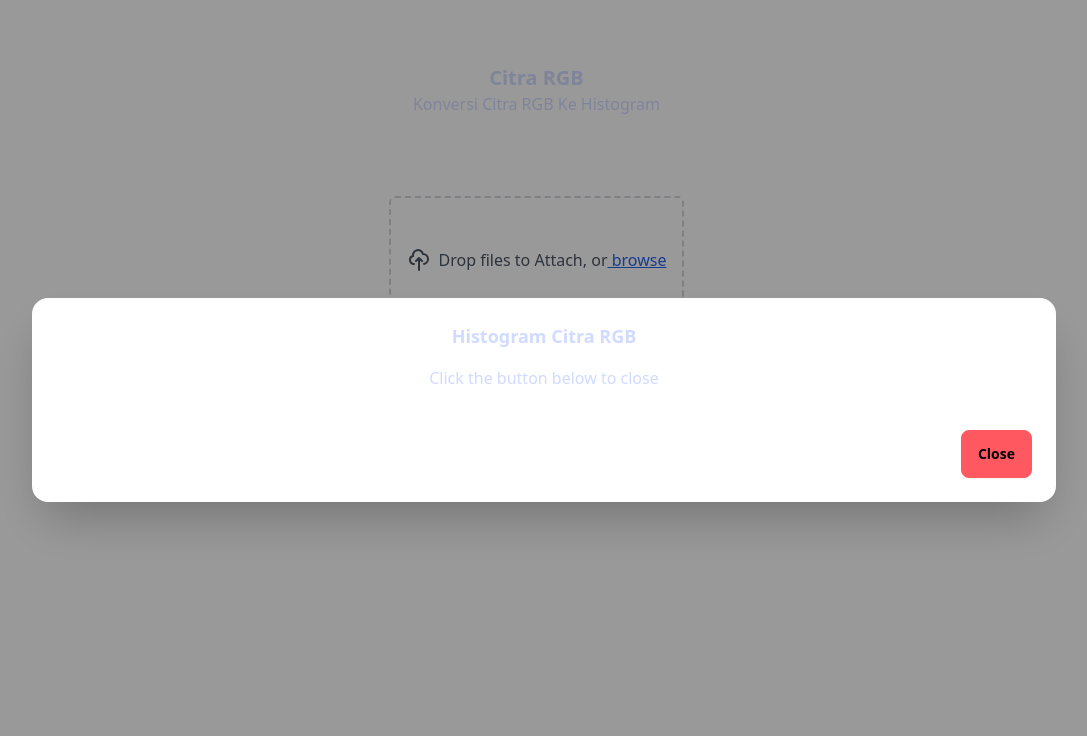
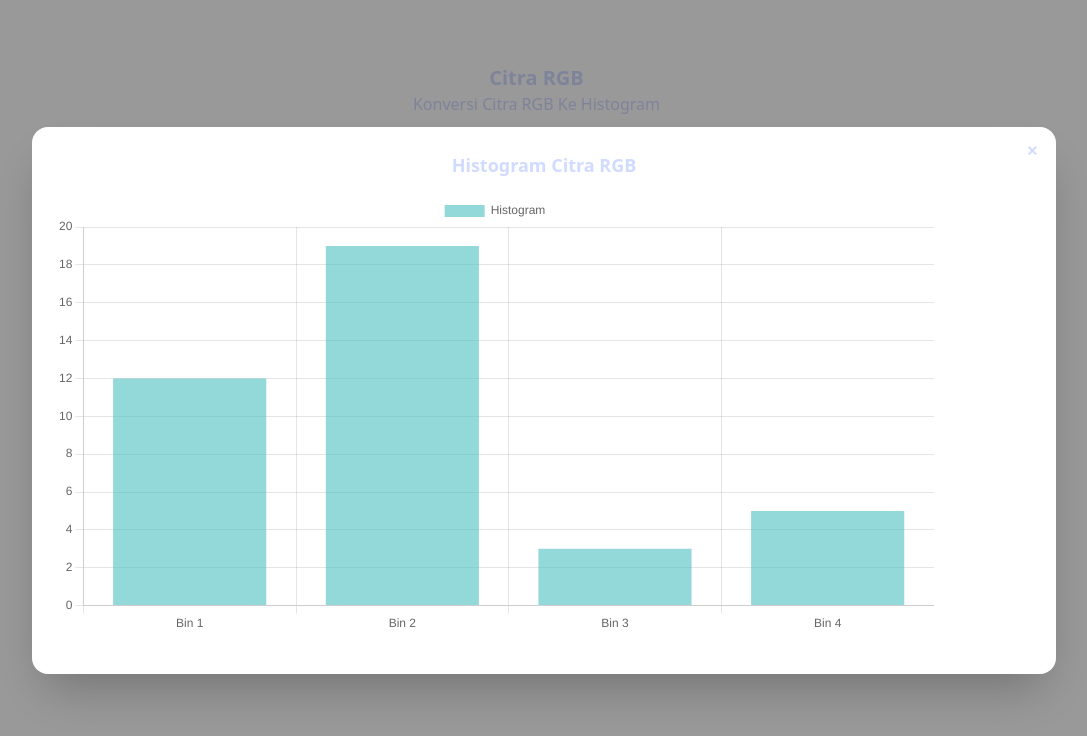
Before and after one commit to ach-fikri/histographi-images, a React (Vite) app: page /rgb in a window 1280 px wide. Both pictures are taken after a click on the button "Submit". Shown: the top 736 px of the page, without its empty margins (96-1183 px from the left). Built offline with nearby package versions, Linux system fonts and the light colour scheme.

Commit message:
update chart

```diff
--- a/src/components/Elements/Modal.jsx
+++ b/src/components/Elements/Modal.jsx
@@ -14,15 +14,28 @@ const Modal = (props) => {
 const Body = (props) => {
   const { children, tittle } = props;
   return (
-    <div className="modal-box bg-white text-100 w-11/12 max-w-5xl">
-      <h3 className="font-bold text-lg">{tittle}</h3>
-      <p className="py-4">{children}</p>
-      <div className="modal-action">
+    // <div className="modal-box bg-white text-100 w-11/12 max-w-5xl">
+    //   <h3 className="font-bold text-lg">{tittle}</h3>
+    //   <p className="py-4">{children}</p>
+    //   <div className="modal-action">
+    //     <form method="dialog">
+    //       <Button classname="btn btn-error">Close</Button>
+    //     </form>
+    //   </div>
+    // </div>
+    //
+    // <!-- You can open the modal using ID.showModal() method -->
+    // <button class="btn" onclick="my_modal_3.showModal()">open modal</button>
+    // <dialog id="my_modal_3" class="modal">
+      <div className="modal-box bg-white text-100 w-11/12 max-w-5xl">
         <form method="dialog">
-          <Button classname="btn btn-error">Close</Button>
+          <Button classname="btn btn-sm btn-circle btn-ghost absolute right-2 top-2">✕</Button>
         </form>
+        <h3 className="font-bold text-lg">{tittle}</h3>
+        <p className="py-4">{children}</p>
       </div>
-    </div>
+    // </dialog>
+    //
   );
 };
 
--- a/src/pages/Biner.jsx
+++ b/src/pages/Biner.jsx
@@ -2,8 +2,13 @@ import Card from "../components/Elements/Card";
 import InsertImage from "../components/Elements/InsertImage";
 import Modal from "../components/Elements/Modal";
 import Button from "../components/Elements/Button";
+import HistogramChart from "../components/fragments/HistogramChart";
 
 const Biner = () => {
+  const data = {
+    labels: ['Bin 1', 'Bin 2', 'Bin 3', 'Bin 4'],
+    values: [12, 19, 3, 5],
+  };
     return (
         <Card>
         <Card.Header tittle="Citra Biner" description="Konversi Citra BIner Ke Histogram">
@@ -28,7 +33,9 @@ const Biner = () => {
         </Button>
       </div>
         <Modal id="gray">
-        <Modal.Body tittle="Histogram Citra Biner">Click the button below to close</Modal.Body>
+        <Modal.Body tittle="Histogram Citra Biner">
+          <HistogramChart data={data} />
+        </Modal.Body>
         </Modal>
         </Card.Header>
       </Card>
--- a/src/pages/Gray.jsx
+++ b/src/pages/Gray.jsx
@@ -2,9 +2,14 @@ import Button from "../components/Elements/Button";
 import Card from "../components/Elements/Card";
 import InsertImage from "../components/Elements/InsertImage";
 import Modal from "../components/Elements/Modal";
+import HistogramChart from "../components/fragments/HistogramChart";
 // import Option from "../components/Elements/Option";
 
 const Gray = () => {
+  const data = {
+    labels: ['Bin 1', 'Bin 2', 'Bin 3', 'Bin 4'],
+    values: [12, 19, 3, 5],
+  };
   return (
     <Card>
       <Card.Header
@@ -32,7 +37,10 @@ const Gray = () => {
         </Button>
       </div>
         <Modal id="gray">
-          <Modal.Body tittle="Histogram Citra Grayscale">Click the button below to close</Modal.Body>
+          <Modal.Body tittle="Histogram Citra Grayscale">
+            <HistogramChart data={data} />
+          </Modal.Body>
+
         </Modal>
       </Card.Header>
     </Card>
--- a/src/pages/Rgb.jsx
+++ b/src/pages/Rgb.jsx
@@ -2,8 +2,13 @@ import Card from "../components/Elements/Card";
 import InsertImage from "../components/Elements/InsertImage";
 import Modal from "../components/Elements/Modal";
 import Button from "../components/Elements/Button";
+import HistogramChart from "../components/fragments/HistogramChart";
 
 const Rgb = () => {
+  const data = {
+    labels: ['Bin 1', 'Bin 2', 'Bin 3', 'Bin 4'],
+    values: [12, 19, 3, 5],
+  };
     return (
         <Card>
         <Card.Header tittle="Citra RGB" description="Konversi Citra RGB Ke Histogram">
@@ -28,7 +33,9 @@ const Rgb = () => {
         </Button>
       </div>
         <Modal id="gray">
-        <Modal.Body tittle="Histogram Citra RGB">Click the button below to close</Modal.Body>
+        <Modal.Body tittle="Histogram Citra RGB">
+          <HistogramChart data={data} />
+        </Modal.Body>
         </Modal>
         </Card.Header>
       </Card>
```
Also changed, not shown: 1 other file (tests, documents, lock files or other folders).
